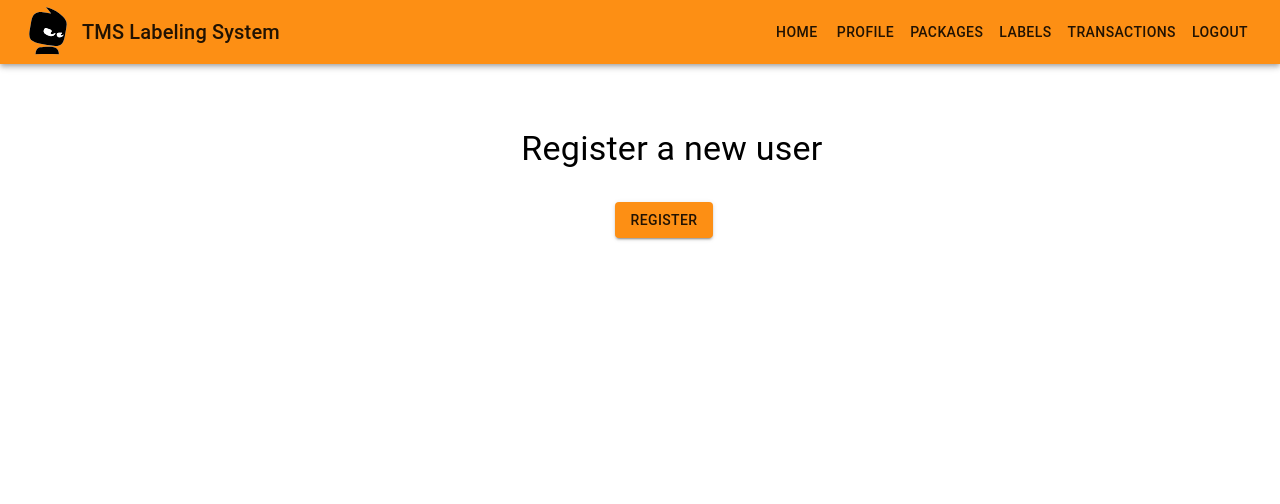
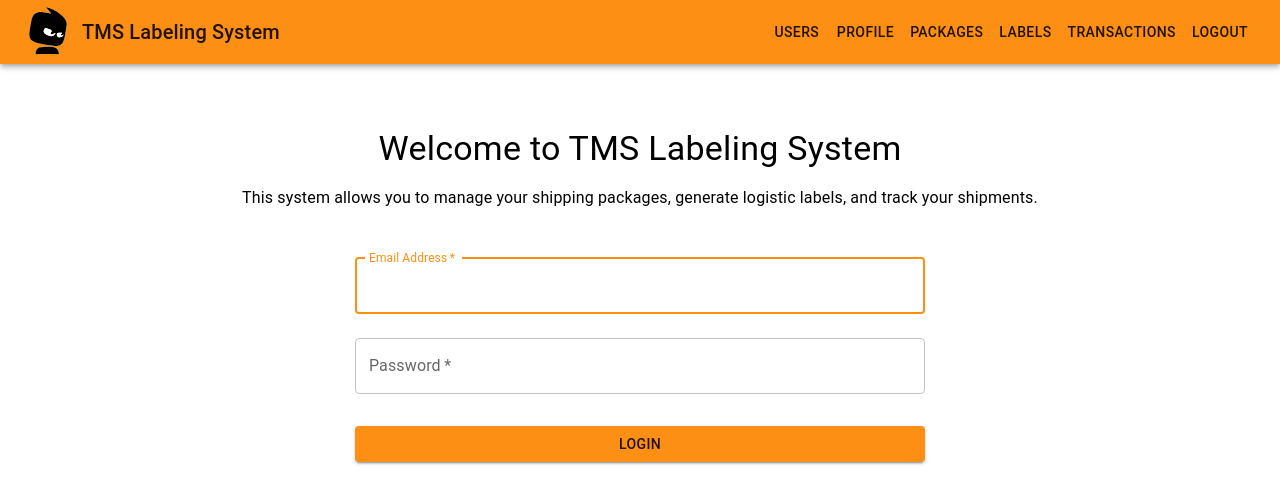
Before and after one commit to daidkcom/ddlabel, a React (Create React App) app in the folder frontend/: page / in a window 1280 px wide. Shown: the top 504 px of the page. Built offline with nearby package versions, Linux system fonts and the light colour scheme; no server answers; sample sign-in values are in the browser's storage; what @ddlabel/shared would draw is missing.

Commit message:
add context

```diff
--- a/frontend/src/App.tsx
+++ b/frontend/src/App.tsx
@@ -1,7 +1,7 @@
 // frontend/src/App.tsx
 import React from 'react';
 import { BrowserRouter as Router, Route, Routes, useLocation } from 'react-router-dom';
-import Home from './components/user/Home';
+import Users from './components/user/Users';
 import LoginForm from './components/user/LoginForm';
 import UserForm from './components/user/UserForm';
 import PackageForm from './components/package/PackageForm';
@@ -21,9 +21,9 @@ const AppContent: React.FC = () => {
     <>
       {showHeader && <Header />}
       <Routes>
-        <Route path="/" element={<Home />} />
+        <Route path="/" element={<LoginForm />} />
         <Route path="/pdfs" element={<PdfExporter />} />
-        <Route path="/home" element={<Home />} />
+        <Route path="/users" element={<Users />} />
         <Route path="/login" element={<LoginForm />} />
         <Route path="/register" element={<UserForm isRegister={true} />} />
         <Route path="/profile" element={<PrivateRoute component={UserForm} />} />
--- a/frontend/src/components/share/Header.tsx
+++ b/frontend/src/components/share/Header.tsx
@@ -28,25 +28,20 @@ const Header: React.FC = () => {
         <Typography variant="h6" sx={{ marginLeft: '0.5em', flexGrow: 1 }}>
           TMS Labeling System
         </Typography>
-        <Button color="inherit" component={Link} to="/">
-          HOME
-        </Button>
-        {/* <Button color="inherit" component={Link} to="/register">
-          REGISTER
-        </Button> */}
         {isAuthenticated && (
           <>
+            {<Button color="inherit" component={Link} to="/users">
+              USERS
+            </Button>}
             <Button color="inherit" component={Link} to="/profile">
               PROFILE
             </Button>
             <Button color="inherit" component={Link} to="/packages">
               PACKAGES
             </Button>
-
             <Button color="inherit" component={Link} to="/pdfs">
               LABELS
             </Button>
-
             <Button color="inherit" component={Link} to="/transactions">
               TRANSACTIONS
             </Button>
```
Also changed, not shown: frontend/src/components/user/Users.tsx (renamed from frontend/src/components/user/Home.tsx, +4 -6 lines), frontend/src/contexts/UserContext.tsx (added, +21 -0 lines).
